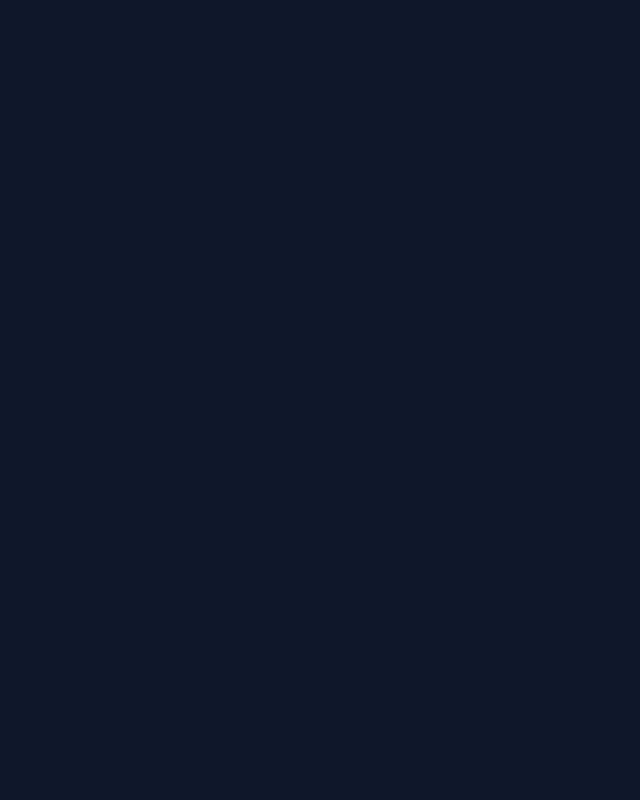
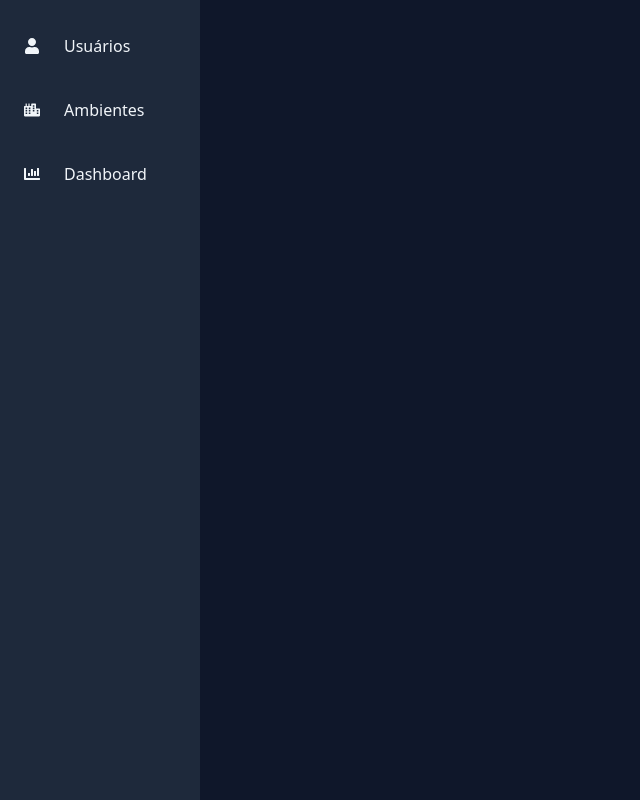
Before and after one commit to nakahwra/senai-case, a React (Vite) app: page /dashboard in a window 1280 px wide. Before the commit this address had no page. Shown: the whole page, without its empty margins (0-640 px from the left). Built offline with nearby package versions, Linux system fonts and the light colour scheme; what miragejs would draw is missing.

Commit message:
merge branch 'feature/nav' into 'main':
commit 90d42db648f60cdc664bad1ae9ae21d422e03c5e
Author: Lucas Nakahara <nakahwra@gmail.com>
Date:   Sat Feb 18 18:27:53 2023 -0300

    ✨ add navbar and navigation features

```diff
--- a/src/App.tsx
+++ b/src/App.tsx
@@ -1,10 +1,12 @@
 import { BrowserRouter as Router, Route, Routes } from "react-router-dom";
+import { Navbar } from "./components";
 import { EditUser, Home, Users } from "./pages";
 
 function App() {
   return (
-    <div className="h-screen bg-slate-900 text-slate-100 w-f">
+    <div className="h-screen pl-16 bg-slate-900 text-slate-100 w-f">
       <Router>
+        <Navbar />
         <Routes>
           <Route path="/" element={<Home />} />
           <Route path="/users" element={<Users />} />
--- /dev/null
+++ b/src/components/Navbar.tsx
@@ -0,0 +1,34 @@
+import { FaChartBar, FaCity, FaUser } from "react-icons/fa";
+import { Link } from "react-router-dom";
+
+interface NavItemProps {
+  icon: React.ReactNode;
+  title: string;
+  path: string;
+}
+
+const NavItem = ({ icon, title, path }: NavItemProps) => {
+  return (
+    <Link
+      to={path}
+      className="flex items-center transition-colors duration-150 hover:text-indigo-600"
+    >
+      <div className="px-6 py-6 space-x-4">{icon}</div>
+      <span>{title}</span>
+    </Link>
+  );
+};
+
+function Navbar() {
+  return (
+    <nav className="z-10 left-0 transition-all duration-300 fixed flex flex-col h-screen w-[64px] overflow-hidden bg-slate-800 hover:w-[200px] pt-3.5">
+      <NavItem icon={<FaUser />} title="Usuários" path="/users" />
+
+      <NavItem icon={<FaCity />} title="Ambientes" path="/environments" />
+
+      <NavItem icon={<FaChartBar />} title="Dashboard" path="/dashboard" />
+    </nav>
+  );
+}
+
+export default Navbar;
--- a/src/components/index.ts
+++ b/src/components/index.ts
@@ -1,3 +1,4 @@
 export { default as FormControl } from "./FormControl";
+export { default as Navbar } from "./Navbar";
 export { default as PageContainer } from "./PageContainer";
 export { default as Spinner } from "./Spinner";
```
